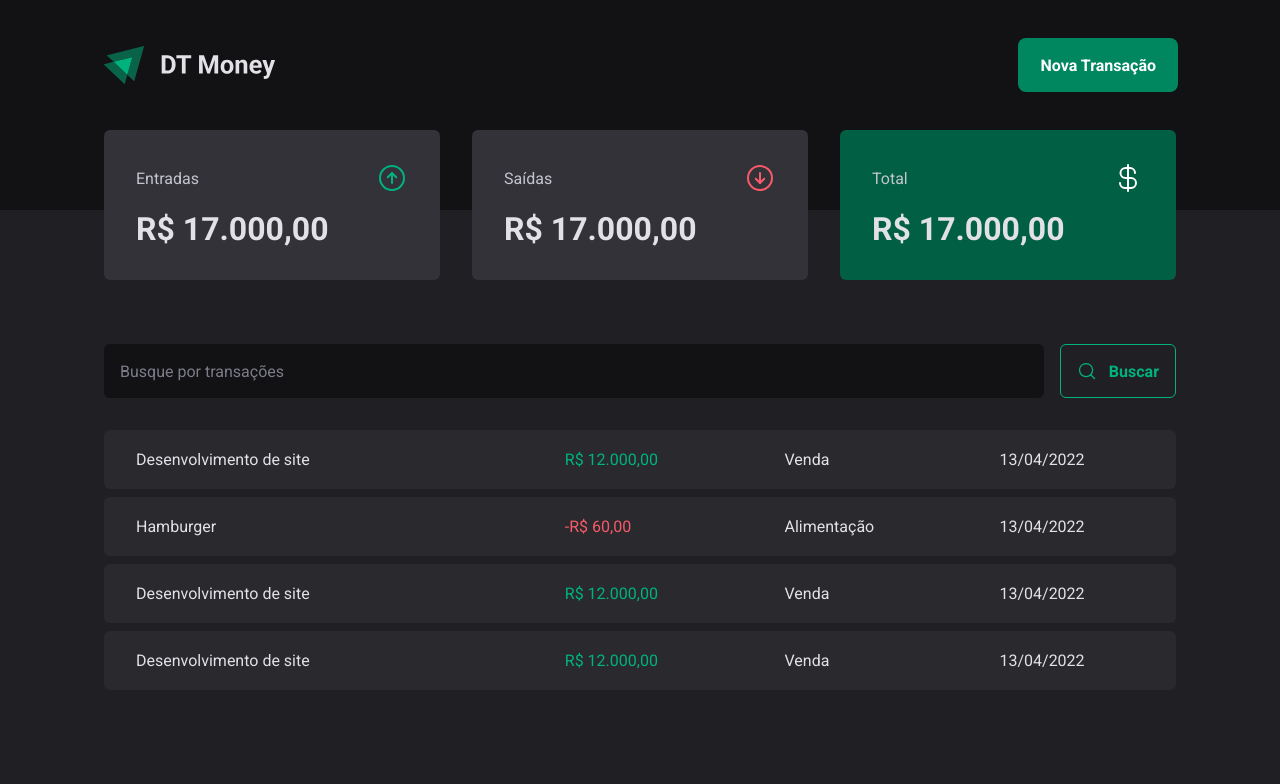
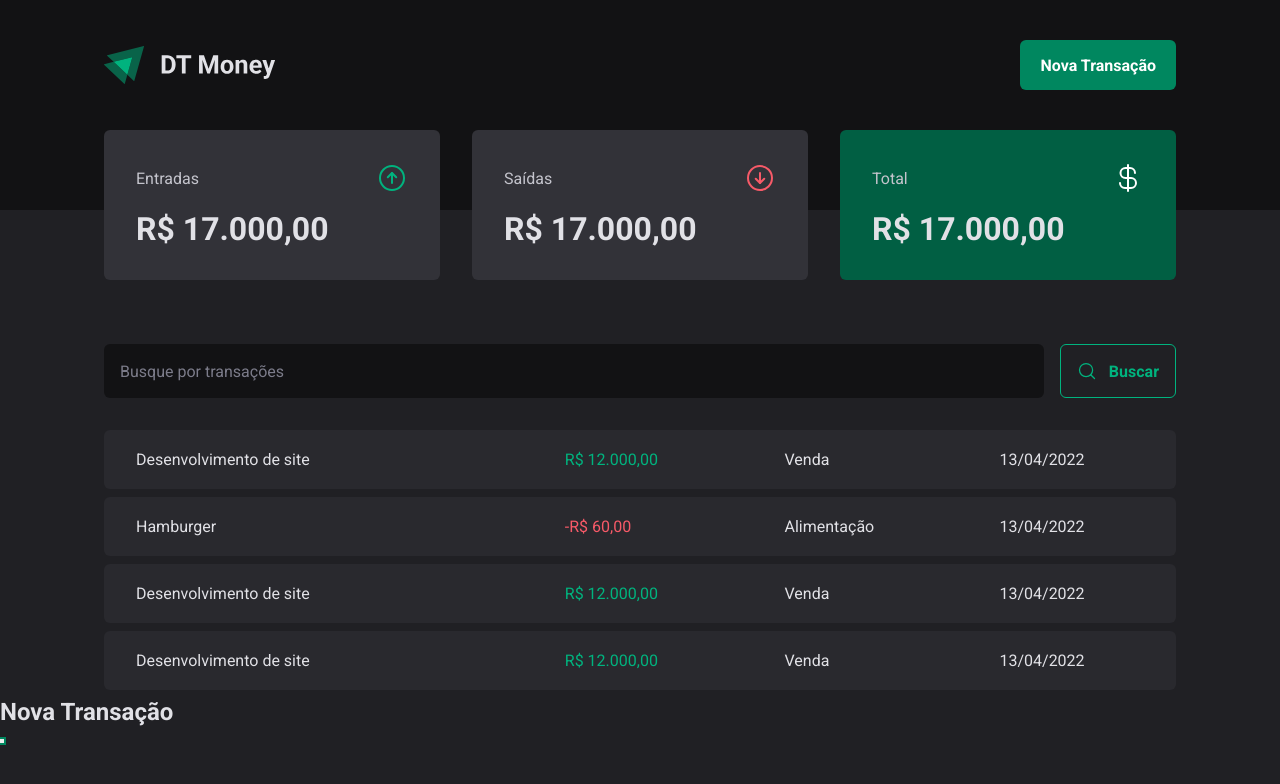
Before and after one commit to thiagocdn/ignite-03-dt-money, a React (Vite) app: page / in a window 1280 px wide. Both pictures are taken after a click on the button "Nova Transação". Shown: the top 784 px of the page. Built offline with nearby package versions, Linux system fonts and the light colour scheme.

Commit message:
Created modal with portal and radix

```diff
--- a/package.json
+++ b/package.json
@@ -9,6 +9,7 @@
     "preview": "vite preview"
   },
   "dependencies": {
+    "@radix-ui/react-dialog": "^1.0.2",
     "@types/styled-components": "^5.1.26",
     "phosphor-react": "^1.4.1",
     "react": "^18.2.0",
--- a/src/components/header/index.tsx
+++ b/src/components/header/index.tsx
@@ -1,4 +1,6 @@
 import { HeaderContainer, HeaderContent, NewTransactionButton } from './styles'
+import * as Dialog from '@radix-ui/react-dialog'
+
 import logoImg from '../../assets/logo.svg'
 
 export function Header() {
@@ -6,7 +8,20 @@
     <HeaderContainer>
       <HeaderContent>
         <img src={logoImg} alt="DT Logo" />
-        <NewTransactionButton>Nova Transação</NewTransactionButton>
+        <Dialog.Root>
+          <Dialog.Trigger asChild>
+            <NewTransactionButton>Nova Transação</NewTransactionButton>
+          </Dialog.Trigger>
+
+          <Dialog.Portal>
+            <Dialog.Overlay>
+              <Dialog.Content>
+                <Dialog.Title>Nova Transação</Dialog.Title>
+                <Dialog.Close />
+              </Dialog.Content>
+            </Dialog.Overlay>
+          </Dialog.Portal>
+        </Dialog.Root>
       </HeaderContent>
     </HeaderContainer>
   )
```
Also changed, not shown: 1 other file (tests, documents, lock files or other folders).
